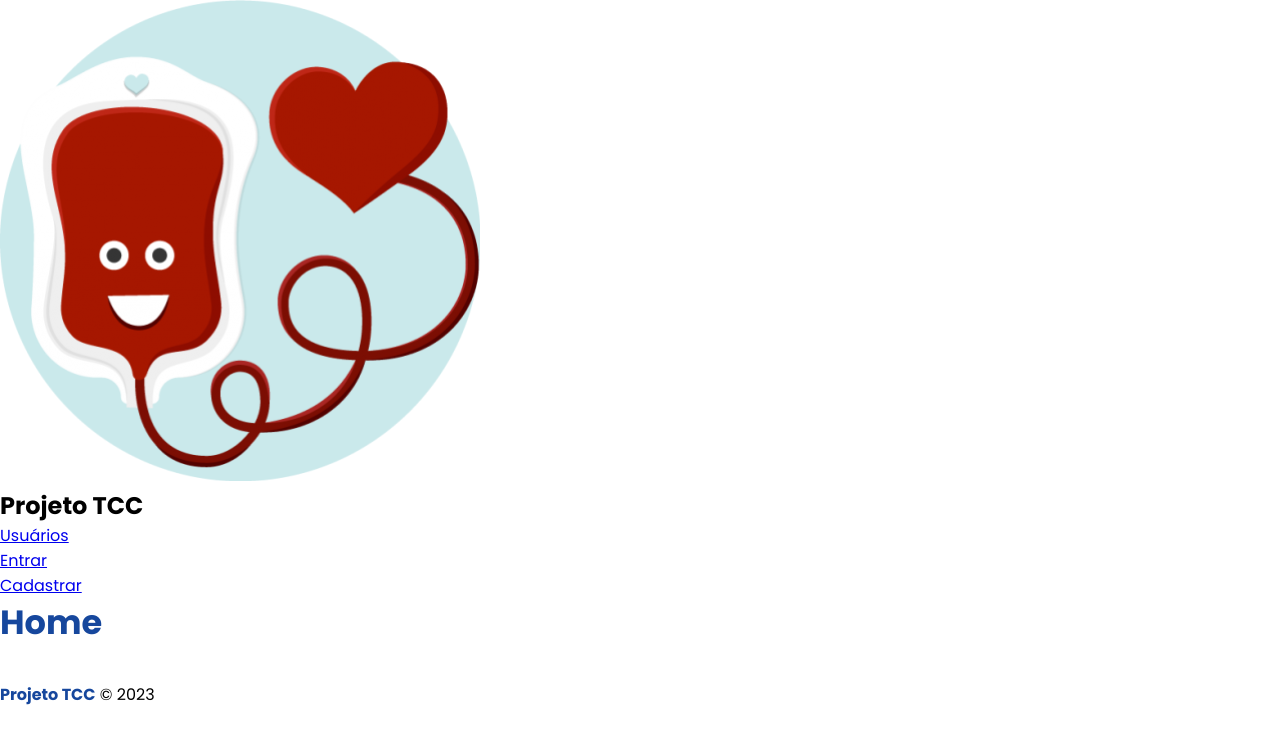
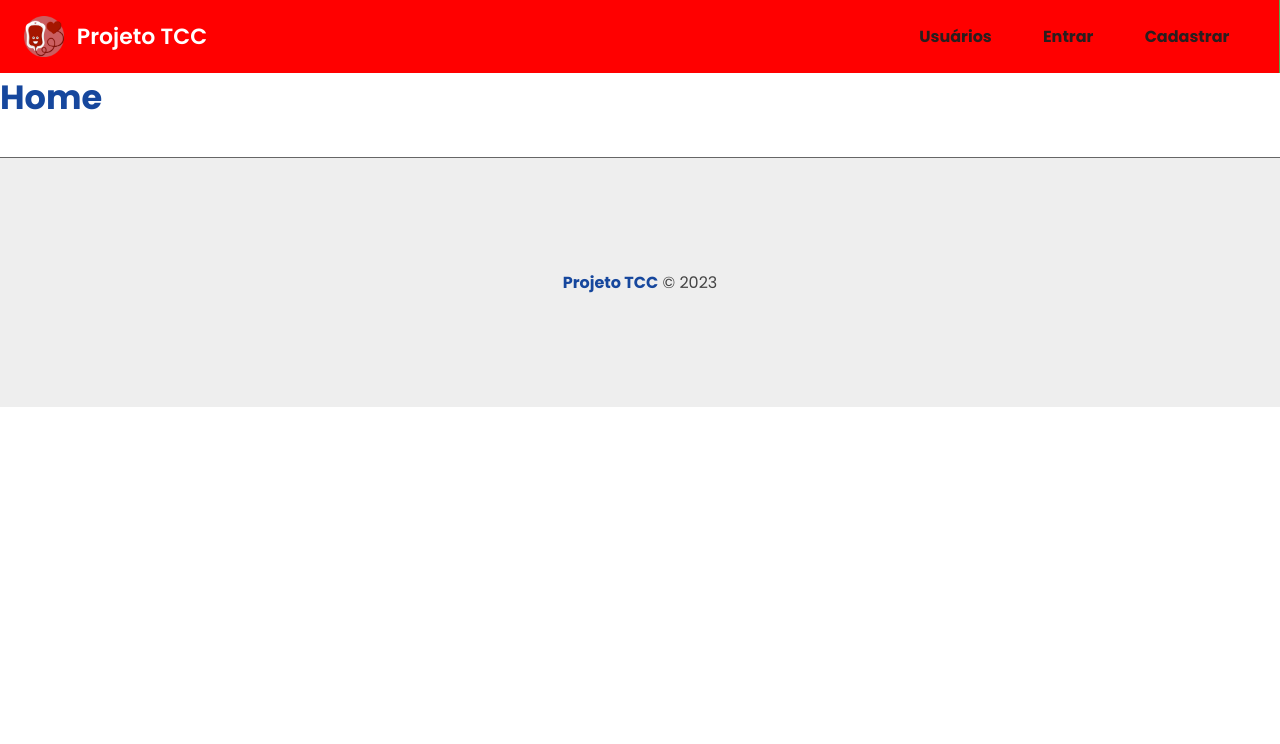
Before and after one commit to Felix566/TCC_projeto, a React (Create React App) app in the folder frontend/: page / in a window 1280 px wide. Shown: the top 744 px of the page. Built offline with nearby package versions, Linux system fonts and the light colour scheme.

Commit message:
Estilizando navbar e footer

```diff
--- a/frontend/src/components/layout/Footer.js
+++ b/frontend/src/components/layout/Footer.js
@@ -1,6 +1,8 @@
+import styles from "./Footer.module.css";
+
 function Footer() {
   return (
-    <footer>
+    <footer className={styles.footer}>
       <p>
         <span className="bold">Projeto TCC</span> &copy; 2023
       </p>
--- /dev/null
+++ b/frontend/src/components/layout/Footer.module.css
@@ -0,0 +1,9 @@
+.footer {
+  height: 250px;
+  display: flex;
+  align-items: center;
+  justify-content: center;
+  background-color: #eee;
+  color: #444;
+  border-top: 1px solid #666;
+}
--- a/frontend/src/components/layout/Navbar.js
+++ b/frontend/src/components/layout/Navbar.js
@@ -1,15 +1,18 @@
 import { Link } from "react-router-dom";
+
+import styles from "./Navbar.module.css";
 
 import Logo from "../../assets/img/doacao.png";
 
 function Navbar() {
   return (
-    <nav>
-      <div>
+    <nav className={styles.navbar}>
+      <div className={styles.navbar_logo}>
         <img src={Logo} alt="doação logo" />
         <h2>Projeto TCC</h2>
       </div>
-      <ul>
+      <div className={styles.navbar_menu_links}>
+        <ul className={styles.nav_links}>
           <li>
             <Link to="/">Usuários</Link>
           </li>
@@ -20,6 +23,7 @@
             <Link to="/register">Cadastrar</Link>
           </li>
         </ul>
+      </div>
     </nav>
   );
 }
--- /dev/null
+++ b/frontend/src/components/layout/Navbar.module.css
@@ -0,0 +1,50 @@
+.navbar {
+  display: flex;
+  justify-content: space-between;
+  padding: 1em 1.5em;
+  background-color: red;
+  border-right: 1px solid #4dac4c;
+  transition: all 0.5s ease;
+}
+
+.navbar_logo {
+  display: flex;
+  align-items: center;
+}
+
+.navbar img {
+  width: 40px;
+  margin-right: 0.8em;
+}
+
+.navbar h2 {
+  font-size: 22px;
+  font-weight: 600;
+  color: #fff;
+}
+
+.navbar ul {
+  display: flex;
+  align-items: center;
+  list-style: none;
+}
+
+.navbar li,
+.navbar a {
+  text-decoration: none;
+  color: #291e1e;
+  font-weight: bold;
+  cursor: pointer;
+  transition: 0.5s;
+  padding: 0.5em 0.8em;
+  border-radius: 5px;
+}
+
+.navbar li:hover {
+  background-color: #16479d;
+  color: #fff;
+}
+
+.navbar li:hover > a {
+  color: #fff;
+}
```
Also changed, not shown: 1 other file (tests, documents, lock files or other folders). Lines whose indentation alone changed are shown as unchanged.
